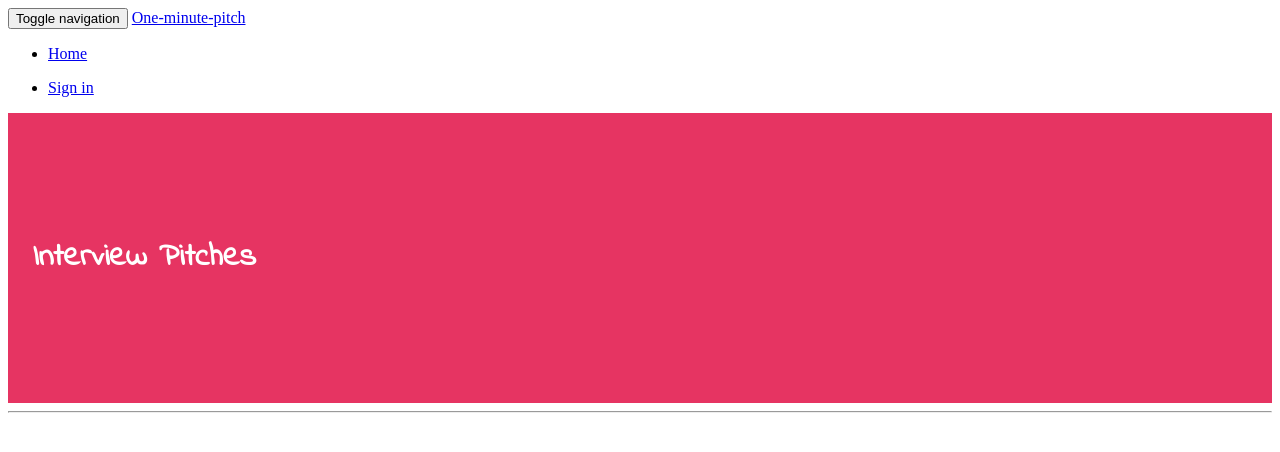
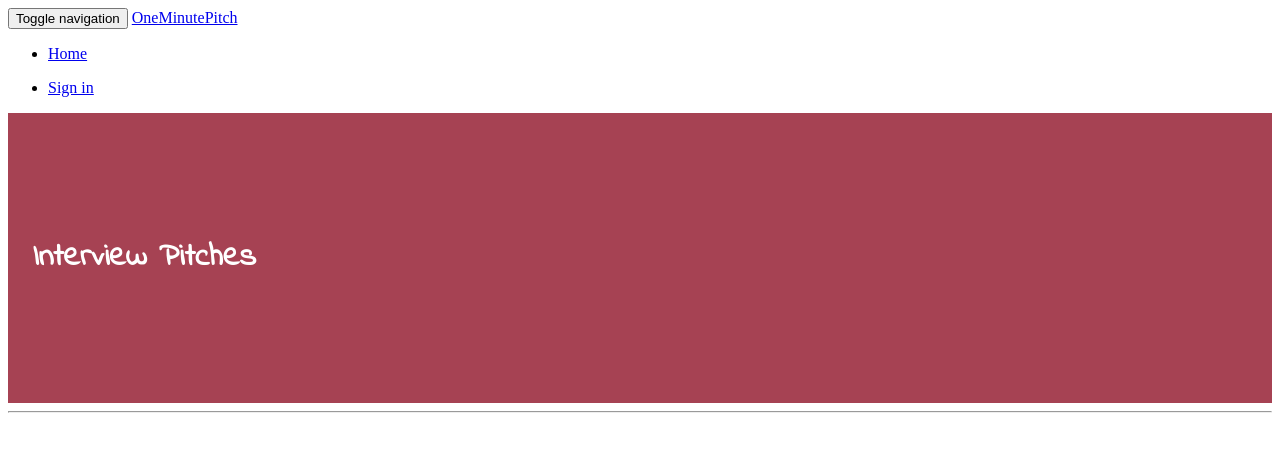
Before and after one commit to Marah-uwase/One-minute-pich, a Flask app: template app/templates/interview_pitches.html in a window 1280 px wide. Shown: the top 452 px of the page. Run offline with Flask 2, Linux system fonts and the light colour scheme; the template is opened without the code that fills it, so the values that code supplies are empty; some libraries are stand-ins or nearby versions; some web fonts are replaced.

Commit message:
syling colors

```diff
--- a/app/templates/interview_pitches.html
+++ b/app/templates/interview_pitches.html
@@ -3,7 +3,7 @@
 
 {%block content%}
 <link href="https://fonts.googleapis.com/css?family=Indie+Flower|Ranga" rel="stylesheet">
-<div class="jumbotron text-center" style="background-color: #E63462; color: #fff; padding: 100px 25px; font-family: 'Indie Flower', cursive;">
+<div class="jumbotron text-center" style="background-color: #A64253; color: #fff; padding: 100px 25px; font-family: 'Indie Flower', cursive;">
     <h1>Interview Pitches</h1>
 </div>
 <div class="container" style="font-family: 'Indie+Flower', cursive;">
--- a/app/templates/navbar.html
+++ b/app/templates/navbar.html
@@ -7,7 +7,7 @@
               <span class="icon-bar"></span>
               <span class="icon-bar"></span>
             </button>
-            <a class="navbar-brand" href="/"> One-minute-pitch </a>
+            <a class="navbar-brand" href="/"> OneMinutePitch </a>
         </div>
         <div class="navbar-collapse collapse">
             <ul class="nav navbar-nav">
--- a/app/templates/promotion_pitches.html
+++ b/app/templates/promotion_pitches.html
@@ -3,7 +3,7 @@
 
 {%block content%}
 <link href="https://fonts.googleapis.com/css?family=Indie+Flower|Ranga" rel="stylesheet">
-<div class="jumbotron text-center" style="background-color: #E63462; color: #fff; padding: 100px 25px; font-family: 'Indie Flower', cursive;">
+<div class="jumbotron text-center" style="background-color: #606C38; color: #fff; padding: 100px 25px; font-family: 'Indie Flower', cursive;">
     <h1>Promotion Pitches</h1>
 </div>
 <div class="container" style="font-family: 'Indie+Flower', cursive;">
```
